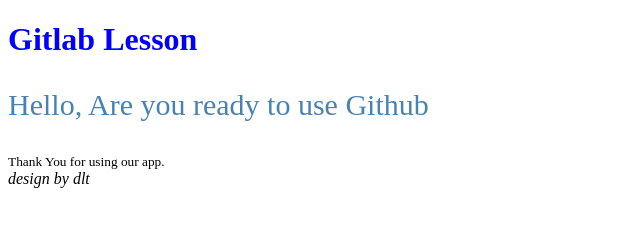
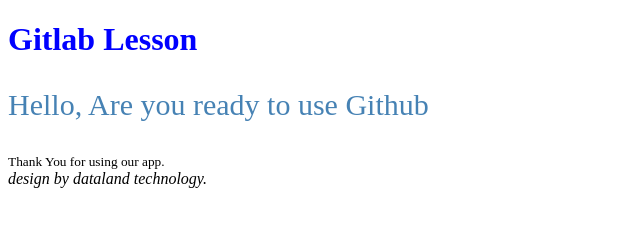
Before and after one commit to RogerOkkarMin/githublesson1, a plain HTML site: page index.html in a window 1280 px wide. Shown: the whole page, without its empty margins (0-640 px from the left). Drawn offline with Linux system fonts and the light colour scheme.

Commit message:
M from githubsite dlt index.html

```diff
--- a/index.html
+++ b/index.html
@@ -16,7 +16,7 @@
 	<h1>Gitlab Lesson</h1>
 	<p>Hello, Are you ready to use Github</p>
 	<small>Thank You for using our app.</small>
-	<address>design by dlt</address>
+	<address>design by dataland technology.</address>
 </body>
 </html>
 
```
